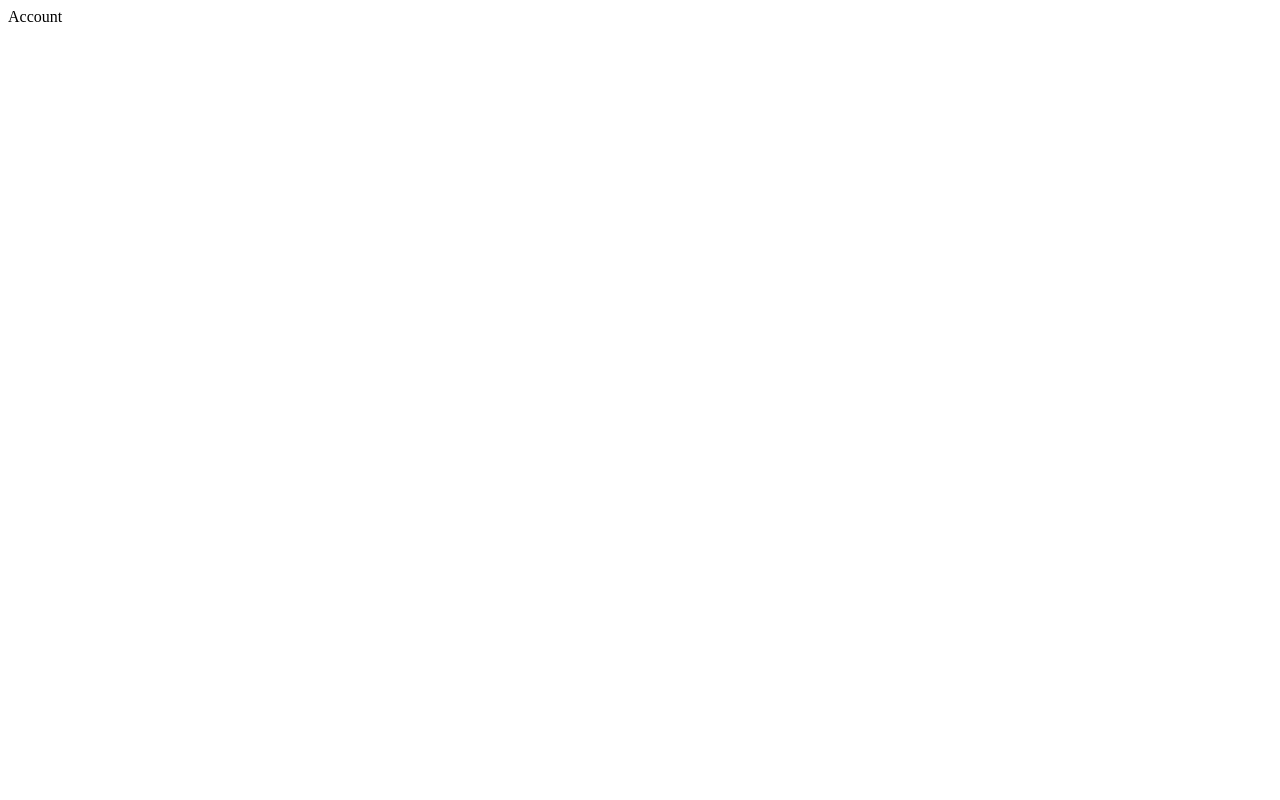
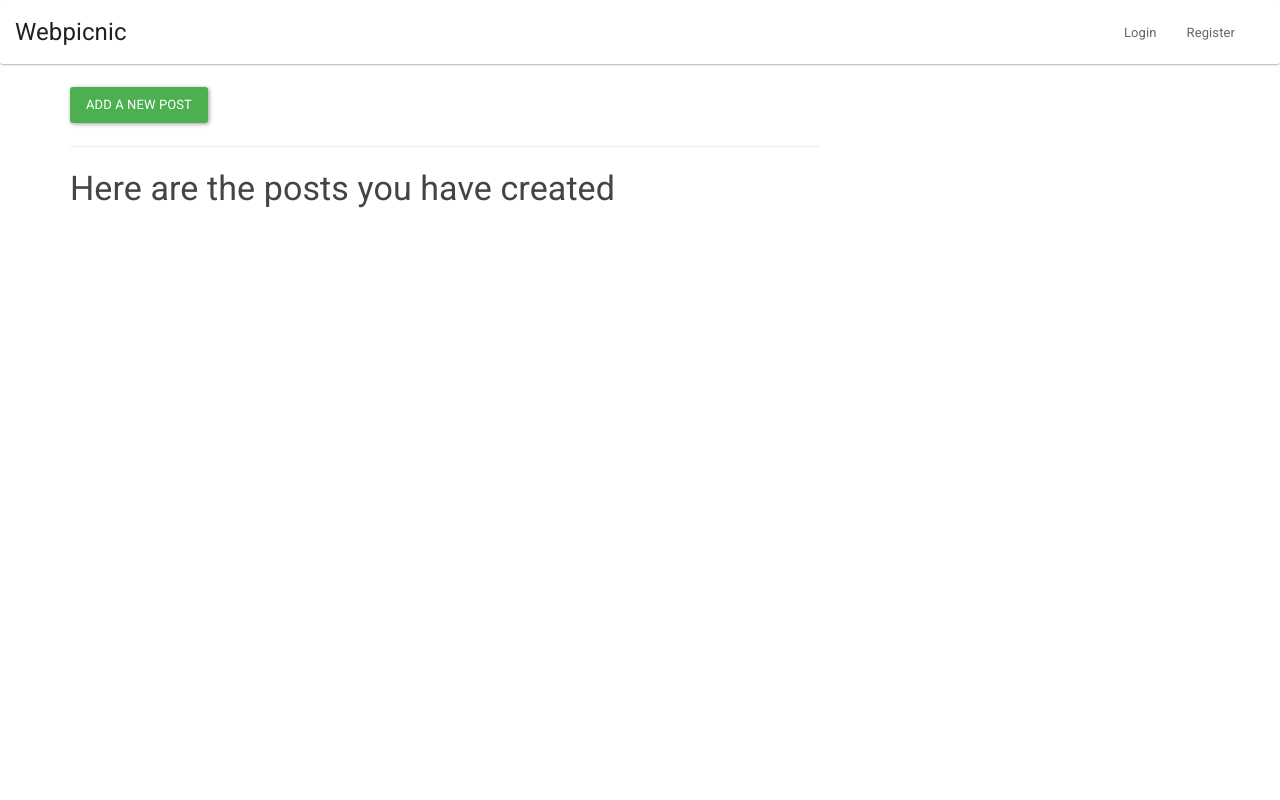
Before and after one commit to regzimarx/webpicnic, a Django app: page /account in a window 1280 px wide. Before the commit the page is almost empty. Run offline with Django 3.2, Linux system fonts and the light colour scheme; data that the repository does not hold is empty; some libraries are stand-ins or nearby versions.

Commit message:
Separated add post form

```diff
--- a/templates/accounts/account.html
+++ b/templates/accounts/account.html
@@ -1 +1,32 @@
-Account
+{% include 'includes/header.html' %}
+{% include 'includes/navbar.html' %}
+
+<div class="container">
+	<div class="row">
+		<div class="col-sm-12 col-md-8">
+			<a href="/add-post" class="btn btn-success">Add a new post</a>
+			<hr>
+			<h3>Here are the posts you have created</h3>
+			{% if posts %}
+				<ul>
+					{% for post in posts %}
+						<li>
+							<p>{{ post.title }}</p>
+							<p>{{ post.date_created }}</p>
+							<p>{{ post.content }}</p>
+							{% if post.published %}
+								<small>Published</small>
+							{% else %}
+								<small>Draft</small>
+							{% endif %}
+						</li>
+					{% endfor %}
+				</ul>
+			{% endif %}
+		</div>
+		<div class="col-sm-12 col-md-4">
+		</div>
+	</div>
+</div>
+
+{% include 'includes/footer.html' %}
```
